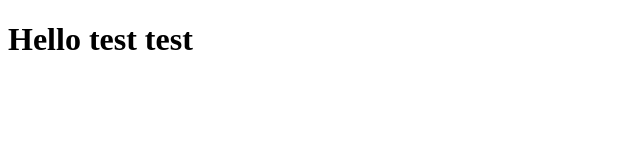
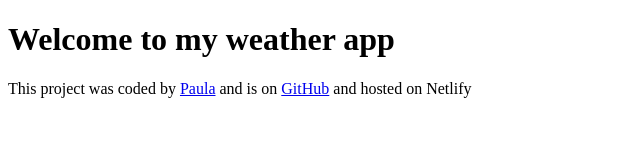
Before and after one commit to lettuceranger/vanilla-weather-w7-plus, a plain HTML site: page index.html in a window 1280 px wide. Shown: the whole page, without its empty margins (0-640 px from the left). Drawn offline with Linux system fonts and the light colour scheme.

Commit message:
index.html

```diff
--- a/index.html
+++ b/index.html
@@ -6,6 +6,8 @@
     <title>Vanilla Weather App</title>
   </head>
   <body>
-    <h1>Hello test test</h1>
+    <h1>Welcome to my weather app</h1>
+
+    <footer>This project was coded by <a href="https://www.linkedin.com/in/paulafq/">Paula</a> and is on <a href="https://github.com/lettuceranger/vanilla-weather-w7-plus/">GitHub</a> and hosted on Netlify</a></footer>
   </body>
 </html>
```
